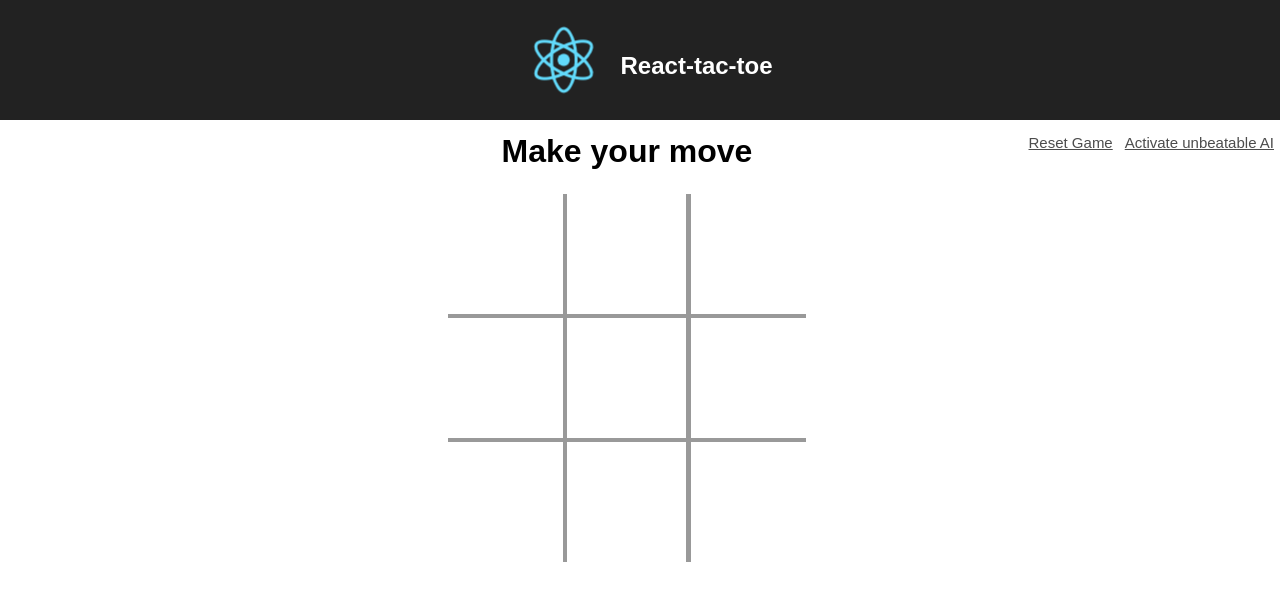
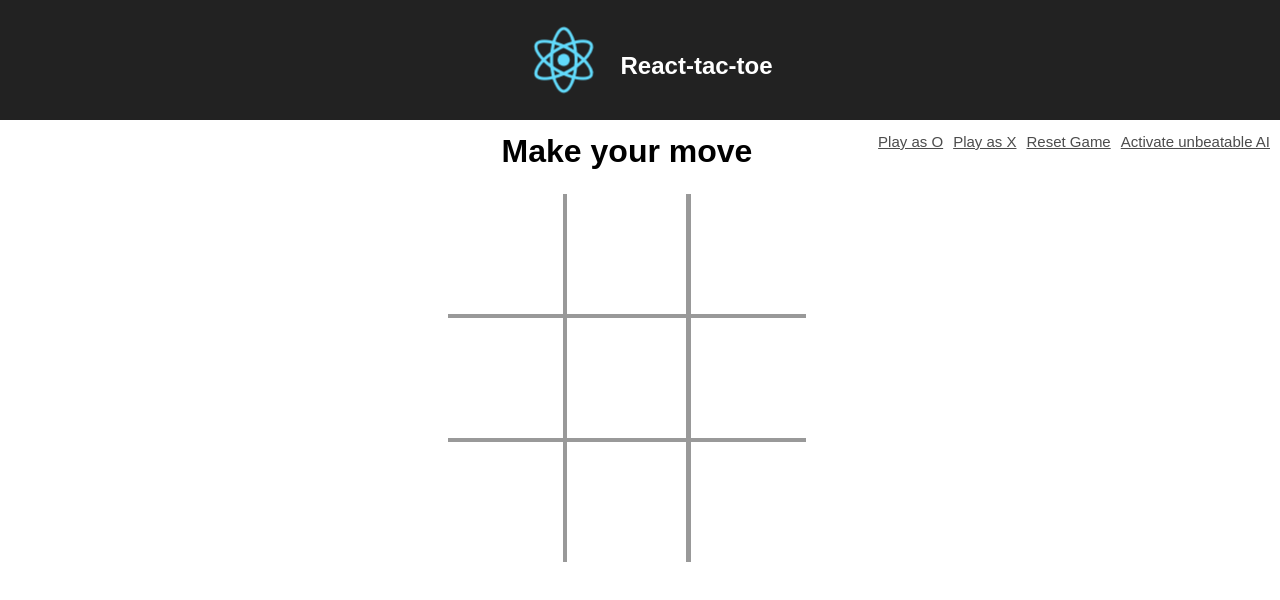
Before and after one commit to Jefferson-Faseler/React-tac-toe, a React (Create React App) app: page / in a window 1280 px wide. Shown: the top 600 px of the page. Built offline with nearby package versions, Linux system fonts and the light colour scheme.

Commit message:
Choose symbol (#7)
* User can succesfully choose O or X.

* Changed controls to links for hover effect.

* Added hover effect to controls.

* Remove symbol choice after game has started.

```diff
--- a/src/Board.js
+++ b/src/Board.js
@@ -24,6 +24,8 @@ class Board extends React.Component {
     this.minimax = this.minimax.bind(this)
     this.placeMark = this.placeMark.bind(this)
     this.resetGame = this.resetGame.bind(this)
+    this.startX = this.startX.bind(this)
+    this.startO = this.startO.bind(this)
   }
 
   threeInRow(squares, turn) {
@@ -123,6 +125,14 @@ class Board extends React.Component {
     this.checkForWin(symbol)
   }
 
+  startX() {
+    this.setState({turn: 'X'})
+  }
+
+  startO() {
+    this.setState({turn: 'O'})
+  }
+
   // handles most functionality of app
   // finds if the square clicked is empty, if it is then
   // appropriate symbol is placed in square and then
@@ -166,10 +176,22 @@ class Board extends React.Component {
   }
 
   render() {
+    var chooseSymbol
+
+    if (!this.state.squares.includes('X') && !this.state.squares.includes('O')) {
+      chooseSymbol = (
+      <div>
+        <a href="javascript:void(0)" onClick={this.startX} className="header-title controls">Play as X</a>
+        <a href="javascript:void(0)" onClick={this.startO} className="header-title controls">Play as O</a>
+      </div>
+      )
+    }
+
     return (
       <div>
-        <button onClick={this.activateAI} className="header-title controls">Activate unbeatable AI</button>
-        <button onClick={this.resetGame} className="header-title controls">Reset Game</button>
+        <a href="javascript:void(0)" onClick={this.activateAI} className="header-title controls">Activate unbeatable AI</a>
+        <a href="javascript:void(0)" onClick={this.resetGame} className="header-title controls">Reset Game</a>
+        {chooseSymbol}
         <div id="game-board">
         <h1 className="header-title game-message">{this.state.message}</h1>
           <div className={"board-row"}>
--- a/src/index.css
+++ b/src/index.css
@@ -15,6 +15,11 @@ body {
   float: right;
   font-size: 15px;
   text-decoration: underline;
+  margin-right: 10px;
+}
+
+.controls:hover {
+  color: #000;
 }
 
 .controls:focus {
```
